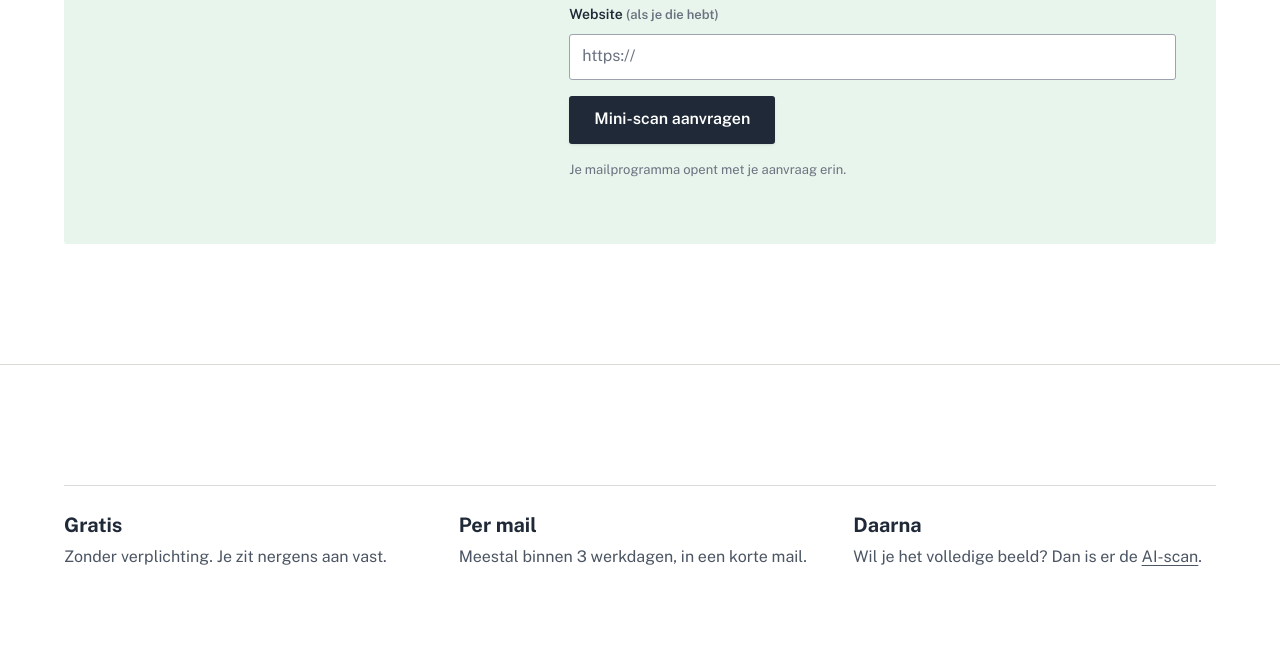
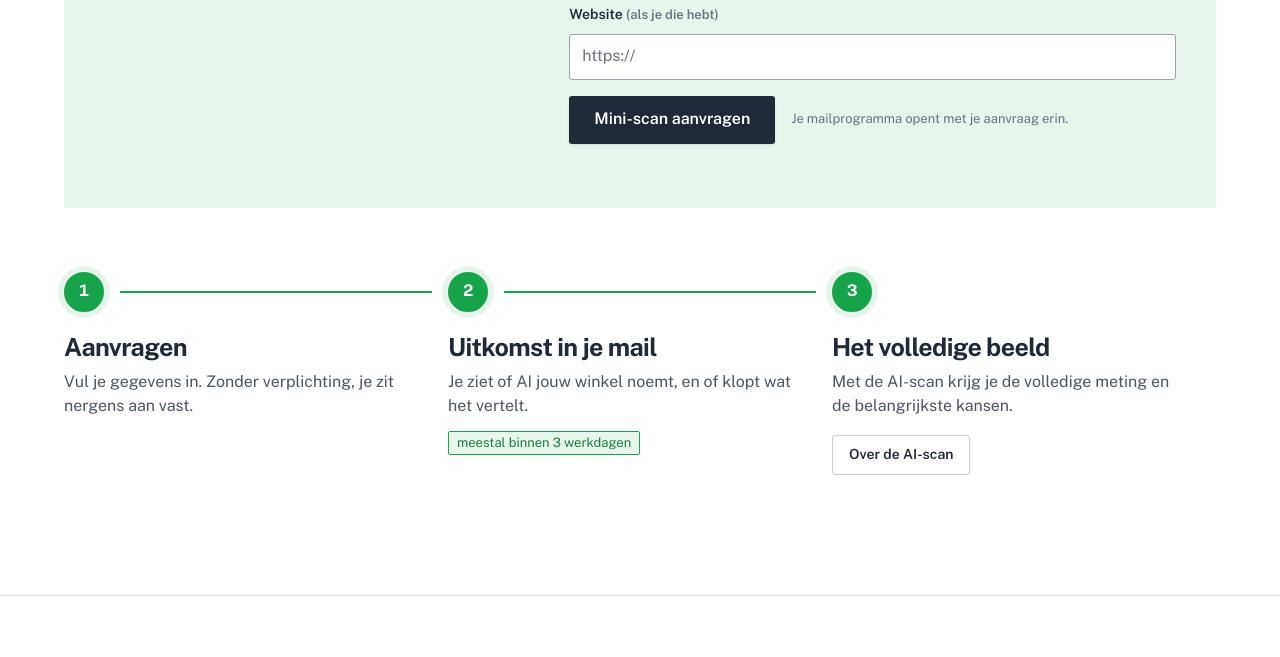
Before and after one commit to easyby-commerce-outlook-com/website, a plain HTML site: page mini-scan.html in a window 1280 px wide. Shown: the part 830-1487 px from the top of the page. Drawn offline with Linux system fonts and the light colour scheme.

Commit message:
feat: mini-scan met geanimeerde tijdlijn in drie stappen
Co-Authored-By: Claude Opus 5.5 <noreply@anthropic.com>
Claude-Session: https://claude.ai/code/session_01CwLk4yiMqjVoZgVLP1uGLu

```diff
--- a/mini-scan.html
+++ b/mini-scan.html
@@ -61,19 +61,31 @@
               <label for="ms-website">Website <span class="form-note">(als je die hebt)</span></label>
               <div class="input"><input id="ms-website" name="website" type="url" inputmode="url" placeholder="https://"></div>
             </div>
-            <button class="btn btn--ink" type="submit">Mini-scan aanvragen</button>
-            <p class="form-note">Je mailprogramma opent met je aanvraag erin.</p>
+            <div class="form-actions">
+              <button class="btn btn--ink" type="submit">Mini-scan aanvragen</button>
+              <p class="form-note">Je mailprogramma opent met je aanvraag erin.</p>
+            </div>
           </form>
         </div>
-      </div>
-    </section>
-    <section class="section">
-      <div class="container">
-        <ul class="about">
-          <li><strong>Gratis</strong><span>Zonder verplichting. Je zit nergens aan vast.</span></li>
-          <li><strong>Per mail</strong><span>Meestal binnen 3 werkdagen, in een korte mail.</span></li>
-          <li><strong>Daarna</strong><span>Wil je het volledige beeld? Dan is er de <a href="ai-scan.html">AI-scan</a>.</span></li>
-        </ul>
+        <ol class="timeline" aria-label="Zo werkt de mini-scan">
+          <li>
+            <span class="timeline__dot" aria-hidden="true">1</span>
+            <h3>Aanvragen</h3>
+            <p>Vul je gegevens in. Zonder verplichting, je zit nergens aan vast.</p>
+          </li>
+          <li>
+            <span class="timeline__dot" aria-hidden="true">2</span>
+            <h3>Uitkomst in je mail</h3>
+            <p>Je ziet of AI jouw winkel noemt, en of klopt wat het vertelt.</p>
+            <span class="chip">meestal binnen 3 werkdagen</span>
+          </li>
+          <li>
+            <span class="timeline__dot" aria-hidden="true">3</span>
+            <h3>Het volledige beeld</h3>
+            <p>Met de AI-scan krijg je de volledige meting en de belangrijkste kansen.</p>
+            <a class="btn btn--line btn--sm" href="ai-scan.html">Over de AI-scan</a>
+          </li>
+        </ol>
       </div>
     </section>
   </main>
--- a/site.css
+++ b/site.css
@@ -427,3 +427,43 @@
   .offer { row-gap: var(--space-md); }
   .offer > li { grid-row: auto; grid-template-rows: none; }
 }
+
+/* Mini-scan: knop met toelichting ernaast */
+.form-actions { grid-column: 1 / -1; display: flex; flex-wrap: wrap; align-items: center; gap: var(--space-sm) var(--space-md); }
+.form-actions .form-note { margin: 0; }
+
+/* Mini-scan: tijdlijn in drie stappen */
+.timeline { list-style: none; margin: var(--space-2xl) 0 0; padding: 0; display: grid; grid-template-columns: repeat(3, minmax(0, 1fr)); }
+.timeline li { position: relative; display: grid; gap: var(--space-xs); align-content: start; justify-items: start; padding-right: var(--space-xl); }
+.timeline h3 { font-size: var(--text-xl); }
+.timeline p { color: var(--color-ink-2); }
+.timeline .chip { margin-top: var(--space-2xs); border-color: var(--color-green); color: var(--color-green-dark); background: var(--color-green-tint); }
+.timeline .btn { margin-top: var(--space-xs); }
+.timeline__dot { position: relative; z-index: 1; display: grid; place-items: center; width: 40px; height: 40px; margin-bottom: var(--space-sm); border: 2px solid var(--color-green); border-radius: 50%; background: var(--color-green); color: var(--color-on-dark); font-weight: var(--weight-bold); font-variant-numeric: tabular-nums; box-shadow: 0 0 0 6px var(--color-green-tint); }
+/* Verbindingslijn naar de volgende stap: grijze baan met groene vulling */
+.timeline li:not(:last-child)::before, .timeline li:not(:last-child)::after { content: ""; position: absolute; top: 19px; left: 56px; right: var(--space-md); height: 2px; }
+.timeline li:not(:last-child)::before { background: var(--color-rule); }
+.timeline li:not(:last-child)::after { background: var(--color-green); transform-origin: left center; }
+@media (max-width: 40rem) {
+  .timeline { grid-template-columns: minmax(0, 1fr); margin-top: var(--space-xl); }
+  .timeline li { padding: 0 0 var(--space-xl) 60px; }
+  .timeline__dot { position: absolute; left: 0; top: 0; margin: 0; }
+  .timeline li:not(:last-child)::before, .timeline li:not(:last-child)::after { top: 52px; bottom: 8px; left: 19px; right: auto; width: 2px; height: auto; }
+  .timeline li:not(:last-child)::after { transform-origin: center top; }
+}
+
+/* Beweging: de lijn loopt vol, elke stap licht op als de lijn hem bereikt */
+.beweeg .timeline__dot { background: var(--color-paper); border-color: var(--color-rule-2); color: var(--color-muted); box-shadow: 0 0 0 0 var(--color-green-tint); transition: background-color var(--dur-short) var(--ease-out), border-color var(--dur-short) var(--ease-out), color var(--dur-short) var(--ease-out), box-shadow var(--dur-long) var(--ease-out); }
+.beweeg .timeline li > :not(.timeline__dot) { opacity: 0.35; translate: 0 8px; transition: opacity var(--dur-long) var(--ease-out), translate var(--dur-long) var(--ease-out); }
+.beweeg .timeline li:not(:last-child)::after { transform: scaleX(0); transition: transform var(--timeline-fill) var(--ease-in-out); }
+.beweeg .timeline.is-in .timeline__dot { background: var(--color-green); border-color: var(--color-green); color: var(--color-on-dark); box-shadow: 0 0 0 6px var(--color-green-tint); }
+.beweeg .timeline.is-in li > :not(.timeline__dot) { opacity: 1; translate: 0 0; }
+.beweeg .timeline.is-in li:not(:last-child)::after { transform: scaleX(1); }
+.beweeg .timeline li:nth-child(2) .timeline__dot, .beweeg .timeline li:nth-child(2) > :not(.timeline__dot) { transition-delay: var(--timeline-step); }
+.beweeg .timeline li:nth-child(3) .timeline__dot, .beweeg .timeline li:nth-child(3) > :not(.timeline__dot) { transition-delay: calc(var(--timeline-step) * 2); }
+.beweeg .timeline li:nth-child(1)::after { transition-delay: 150ms; }
+.beweeg .timeline li:nth-child(2)::after { transition-delay: calc(var(--timeline-step) + 150ms); }
+@media (max-width: 40rem) {
+  .beweeg .timeline li:not(:last-child)::after { transform: scaleY(0); }
+  .beweeg .timeline.is-in li:not(:last-child)::after { transform: scaleY(1); }
+}
--- a/site.js
+++ b/site.js
@@ -38,5 +38,5 @@
     });
   }, { threshold: 0.15 });
 
-  document.querySelectorAll('.r-sheet, .reveal, .streepjes').forEach(function (el) { io.observe(el); });
+  document.querySelectorAll('.r-sheet, .reveal, .streepjes, .timeline').forEach(function (el) { io.observe(el); });
 })();
--- a/tokens.css
+++ b/tokens.css
@@ -58,4 +58,5 @@
   --shadow-lg: 0 2px 4px rgb(31 41 55 / 0.05), 0 28px 56px -20px rgb(31 41 55 / 0.32);
   --lift: -3px;
   --tilt-a: -2deg; --tilt-b: 1.5deg;
+  --timeline-step: 650ms; --timeline-fill: 500ms;
 }
```
